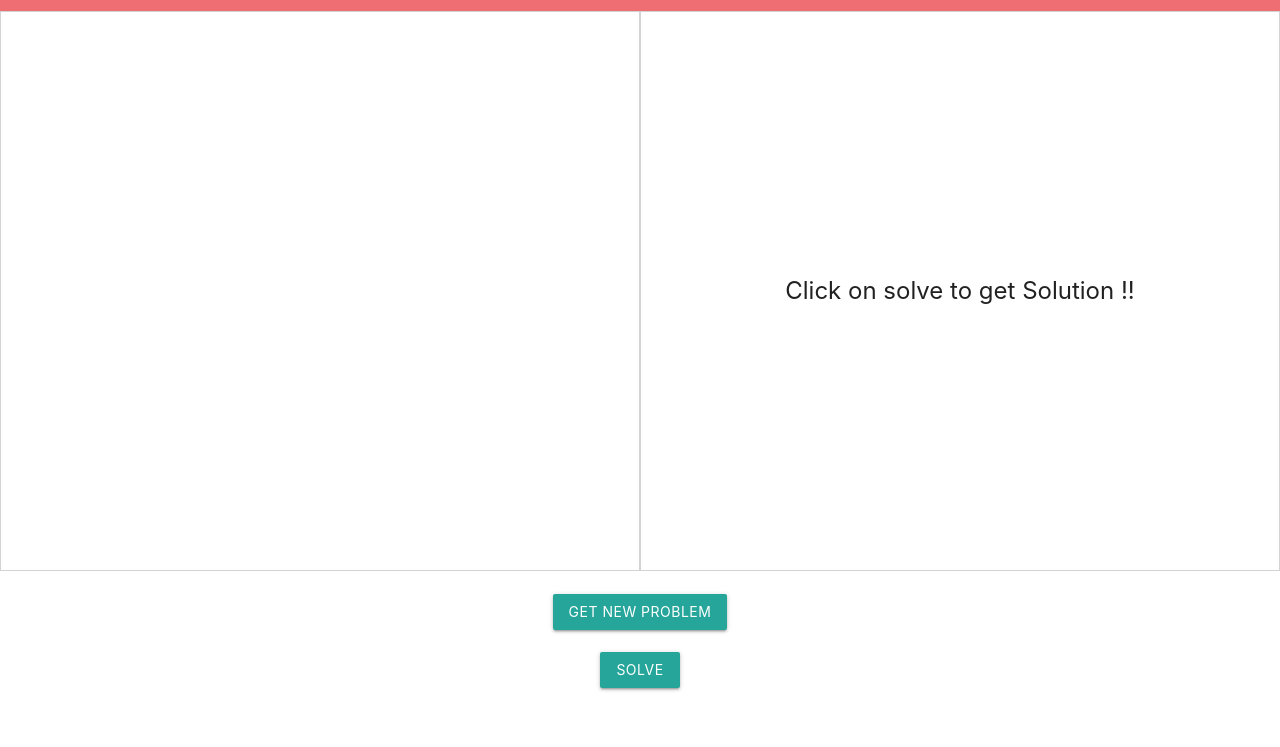
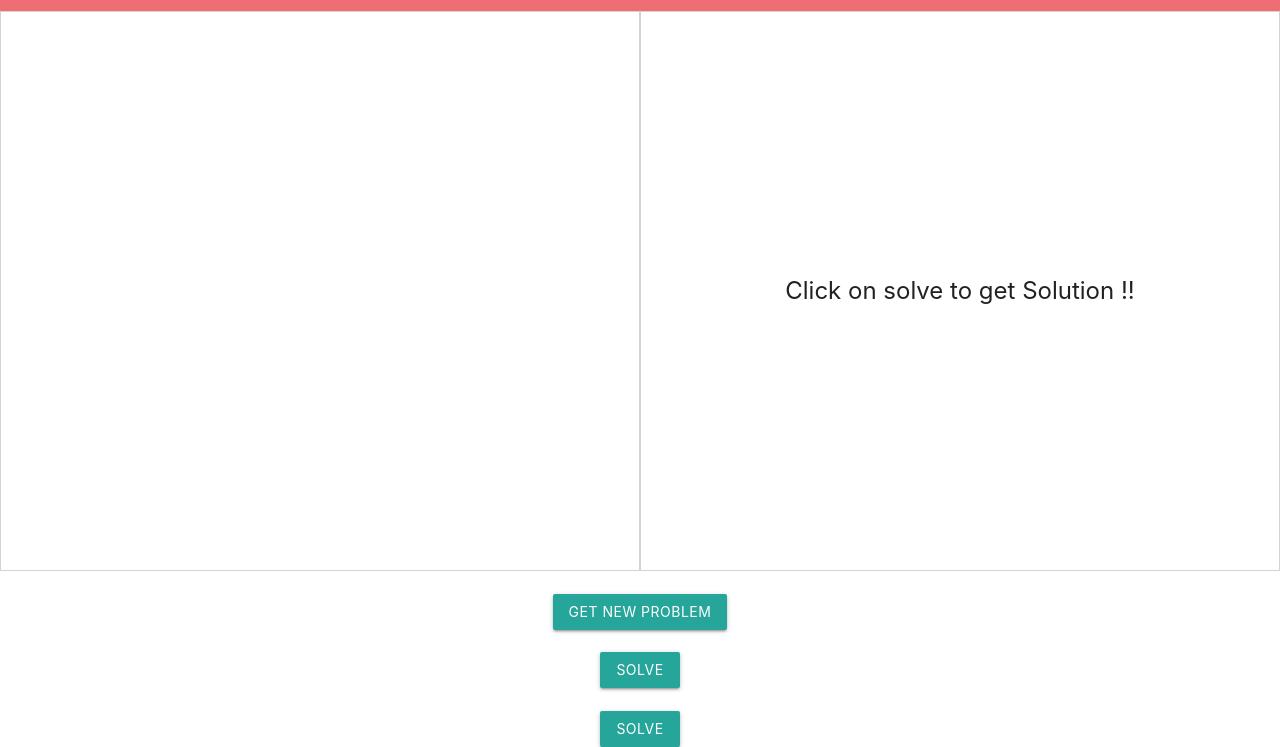
Before and after one commit to Manish-Hazra/Cashflow_Minimization_app_JS, a plain HTML site: page Cashflow_minimization_app_js/index.html in a window 1280 px wide. Shown: the part 53-800 px from the top of the page. Drawn offline with nearby package versions, Linux system fonts and the light colour scheme; some icons are missing.

Commit message:
Update index.html

```diff
--- a/Cashflow_minimization_app_js/index.html
+++ b/Cashflow_minimization_app_js/index.html
@@ -44,6 +44,8 @@
         <button type="button" class="btn btn-danger" id="generate-graph">Get New Problem</button>
         <br>
         <button type="button" class="btn btn-success" id="solve">Solve</button>
+        <br>
+        <button type="button" class="btn btn-success" id="solve">Solve</button>
     </div>
 </body>
 
```
